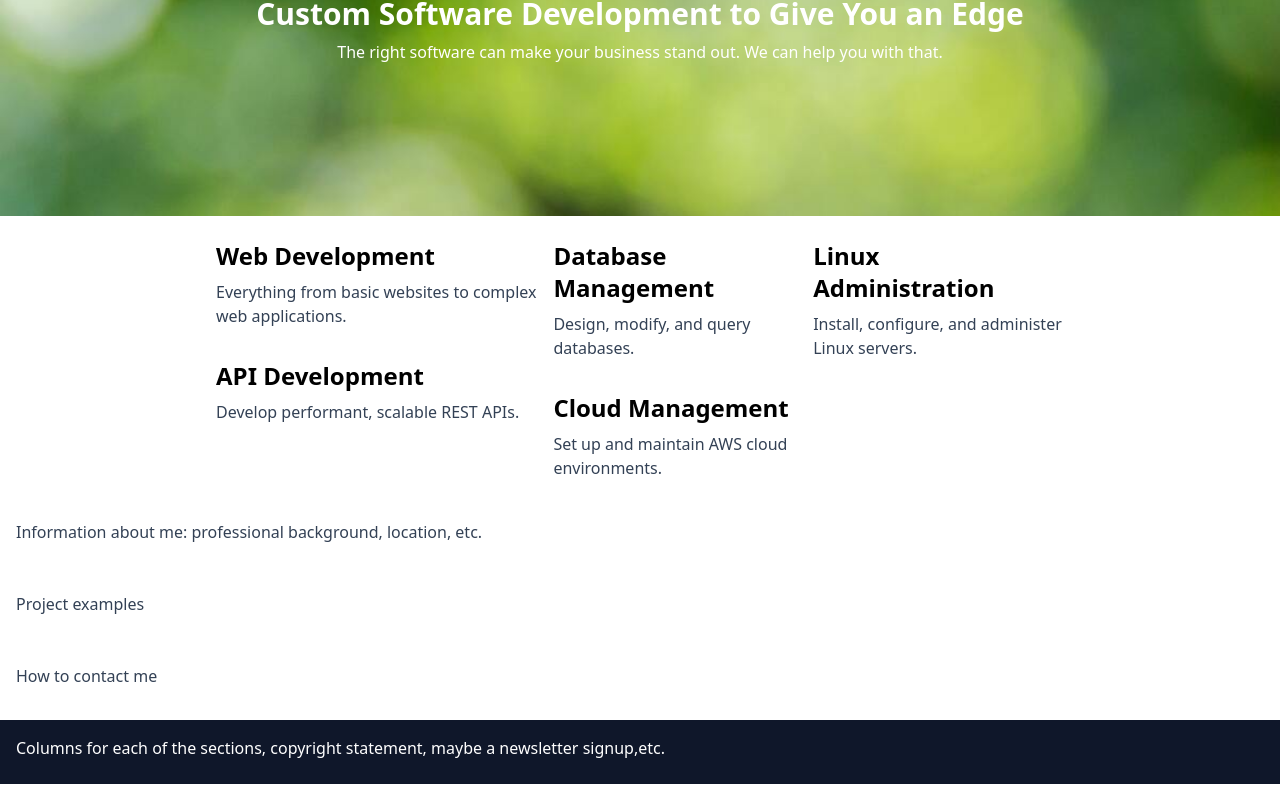
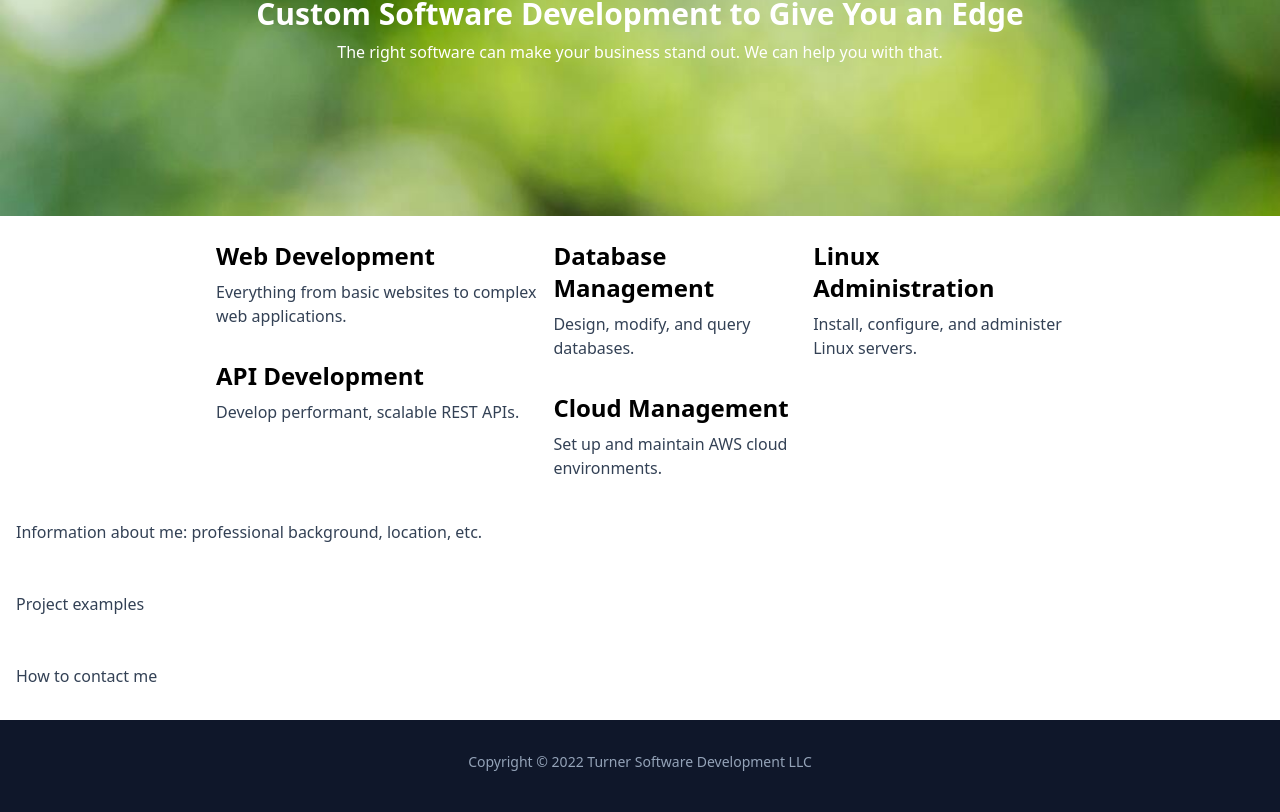
Before and after one commit to TurnerSoftwareDev/turnersoftwaredev.github.io, a Next.js app: page / in a window 1280 px wide. Shown: the part 220-1032 px from the top of the page. Before the commit the page ends 1004 px from the top, so only its background shows below. Built offline with nearby package versions, Linux system fonts and the light colour scheme.

Commit message:
Add copyright to footer

```diff
--- a/components/pageLayout.js
+++ b/components/pageLayout.js
@@ -18,8 +18,8 @@ export default function PageLayout({title, className, children}) {
             <main className="bg-white">
                 {children}
             </main>
-            <footer className="p-4 bg-slate-900 text-white">
-                <p>Columns for each of the sections, copyright statement, maybe a newsletter signup,etc.</p>
+            <footer className="p-8 bg-slate-900 text-white">
+                <p className="text-center font-light text-sm text-slate-400">Copyright &copy; {new Date().getFullYear()} Turner Software Development LLC</p>
             </footer>
         </div>
     )
```
